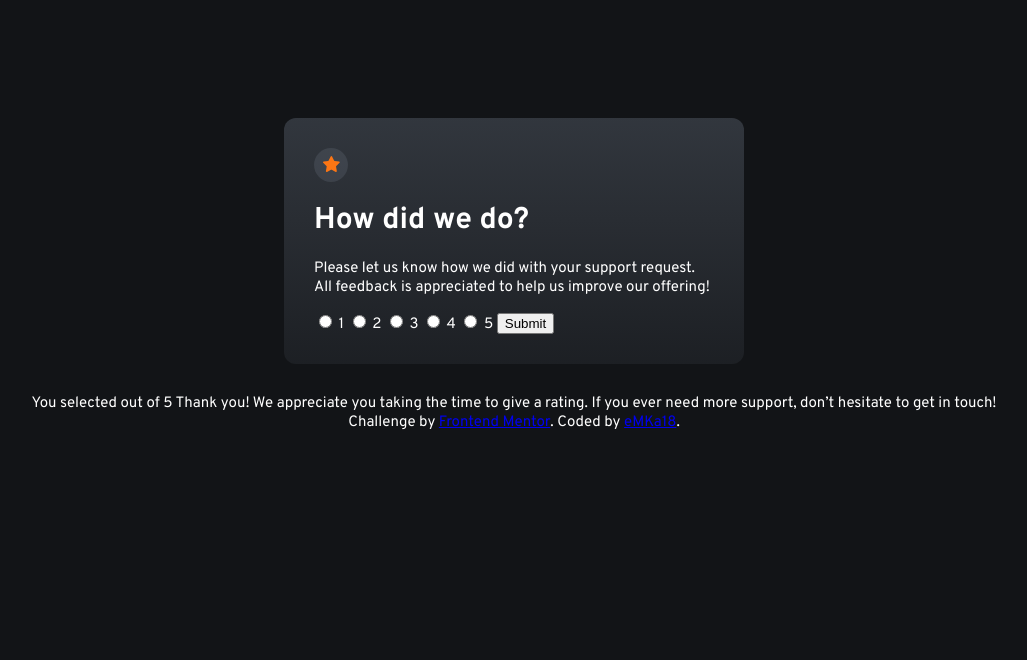
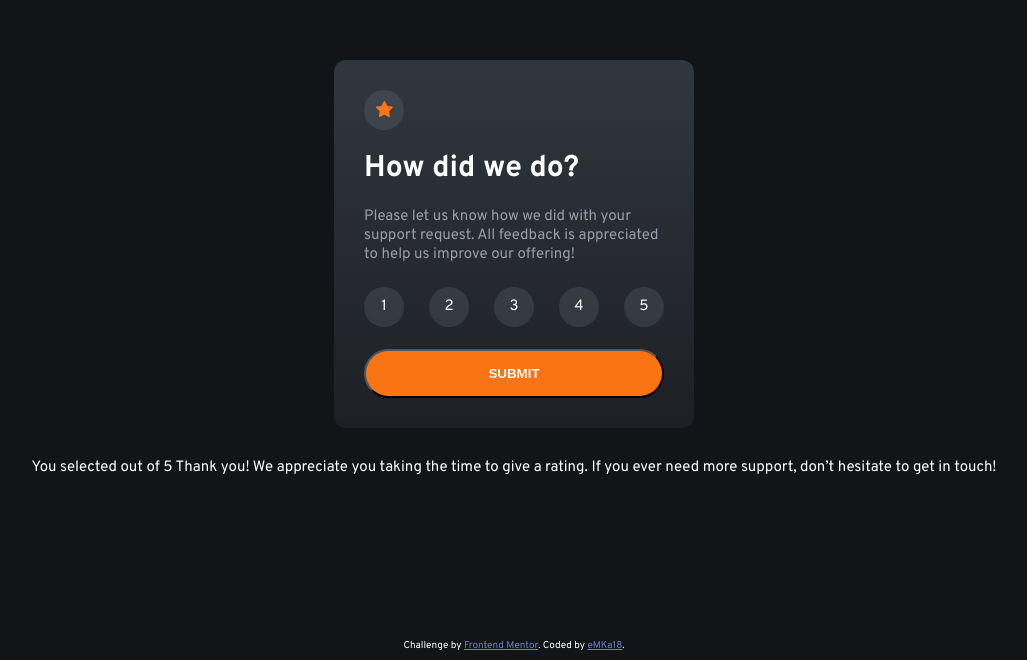
Before and after one commit to eMKa18/interactive-rating-component, a plain HTML site: page index.html in a window 1280 px wide. Shown: the part 140-800 px from the top of the page, without its empty margins (126-1153 px from the left). Drawn offline with Linux system fonts and the light colour scheme.

Commit message:
Finalizing rating component

```diff
--- a/index.html
+++ b/index.html
@@ -26,7 +26,7 @@
   <body>
     <main id="main">
       <div class="content">
-        <div class="star-icon-container">
+        <div class="star-icon-container circle-background">
           <svg
             class="star-icon"
             width="17"
@@ -40,10 +40,12 @@
           </svg>
         </div>
         <h1 class="question">How did we do?</h1>
-        <p class="feedback">
+        <p class="description">
           Please let us know how we did with your support request. All feedback
           is appreciated to help us improve our offering!
         </p>
+        <div class="buttons">
+          <div class="circle-background">
             <input
               class="rate"
               type="radio"
@@ -52,6 +54,8 @@
               value="1"
             />
             <label for="rating-1">1</label>
+          </div>
+          <div class="circle-background">
             <input
               class="rate"
               type="radio"
@@ -60,6 +64,8 @@
               value="2"
             />
             <label for="rating-2">2</label>
+          </div>
+          <div class="circle-background">
             <input
               class="rate"
               type="radio"
@@ -68,6 +74,8 @@
               value="3"
             />
             <label for="rating-3">3</label>
+          </div>
+          <div class="circle-background">
             <input
               class="rate"
               type="radio"
@@ -76,6 +84,8 @@
               value="4"
             />
             <label for="rating-4">4</label>
+          </div>
+          <div class="circle-background">
             <input
               class="rate"
               type="radio"
@@ -84,23 +94,38 @@
               value="5"
             />
             <label for="rating-5">5</label>
-        <button class="button">Submit</button>
+          </div>
+        </div>
+        <button type="button" class="submit" onclick="submit()">Submit</button>
       </div>
       <!-- Thank you state start -->
 
+      <div class="thanks">
         You selected
         <!-- Add rating here -->
-      out of 5 Thank you! We appreciate you taking the time to give a rating. If
-      you ever need more support, don’t hesitate to get in touch!
+        out of 5 Thank you! We appreciate you taking the time to give a rating.
+        If you ever need more support, don’t hesitate to get in touch!
+      </div>
 
       <!-- Thank you state end -->
-
+    </main>
     <footer class="attribution">
       Challenge by
       <a href="https://www.frontendmentor.io?ref=challenge" target="_blank"
         >Frontend Mentor</a
       >. Coded by <a href="#">eMKa18</a>.
     </footer>
-    </main>
+    <script>
+      function submit() {
+        const checkedOption = document.querySelector(
+          "input[name='rating']:checked"
+        );
+        if (checkedOption) {
+          const selectedRating = checkedOption.value;
+          const main = document.querySelector("#main");
+          // main.innerHTML
+        }
+      }
+    </script>
   </body>
 </html>
--- a/style.css
+++ b/style.css
@@ -35,8 +35,8 @@
   --base-window-background: 213 19% 18%;
   --clr-window-background: hsl(var(--base-window-background));
 
-  --base-font: 0 0% 100%;
-  --clr-font: hsl(var(--base-font));
+  --base-white: 0 0% 100%;
+  --clr-white: hsl(var(--base-white));
 
   --base-light-grey: 217 12% 63%;
   --clr-light-grey: hsl(var(--base-light-grey));
@@ -58,8 +58,9 @@ body {
   height: 100vh;
   width: 100vw;
   background-color: var(--clr-background);
-  color: var(--clr-font);
+  color: var(--clr-white);
   display: flex;
+  flex-direction: column;
   align-items: center;
   justify-content: center;
 }
@@ -79,19 +80,90 @@ body {
     hsla(from var(--clr-medium-grey) h s l / 0.1)
   );
   border-radius: 12px;
-  min-width: 300px;
-  max-width: 400px;
+  min-width: 250px;
+  max-width: 300px;
   padding: 2rem;
   margin: 2rem;
 }
 
 .star-icon-container {
-  height: 34px;
-  width: 34px;
+  justify-self: start;
+}
+
+.circle-background {
+  height: 40px;
+  width: 40px;
   display: flex;
   align-items: center;
   justify-content: center;
-  justify-self: start;
   border-radius: 50%;
   background-color: hsla(from var(--clr-medium-grey) h s l / 0.2);
 }
+
+.description {
+  color: var(--clr-light-grey);
+}
+
+.buttons {
+  margin: 1.5rem auto;
+  display: flex;
+  justify-content: space-between;
+  gap: 1rem;
+}
+
+.rate {
+  background: none;
+  border: none;
+  color: var(--clr-light-grey);
+  appearance: none;
+  border-radius: 50%;
+  margin: 0;
+}
+
+label {
+  display: inline-flex;
+  align-items: center;
+  justify-content: center;
+  height: 40px;
+  width: 40px;
+  border-radius: 50%;
+  cursor: pointer;
+}
+
+input[type="radio"] + label:hover {
+  background-color: var(--clr-light-grey);
+}
+
+input[type="radio"]:checked + label {
+  background-color: var(--clr-primary);
+}
+
+input[type="radio"]:focus + label {
+  background-color: var(--clr-primary);
+}
+
+.submit {
+  width: 100%;
+  border-radius: 2rem;
+  padding: 1rem 2rem;
+  color: var(--clr-white);
+  text-transform: uppercase;
+  background-color: var(--clr-primary);
+  font-weight: var(--font-bold);
+  cursor: pointer;
+}
+
+.submit:hover {
+  background-color: var(--clr-white);
+  color: var(--clr-primary);
+}
+
+.attribution {
+  position: sticky;
+  bottom: 0;
+  font-size: x-small;
+}
+
+.attribution a {
+  color: hsl(228, 45%, 60%);
+}
```
Lines whose indentation alone changed are shown as unchanged.
